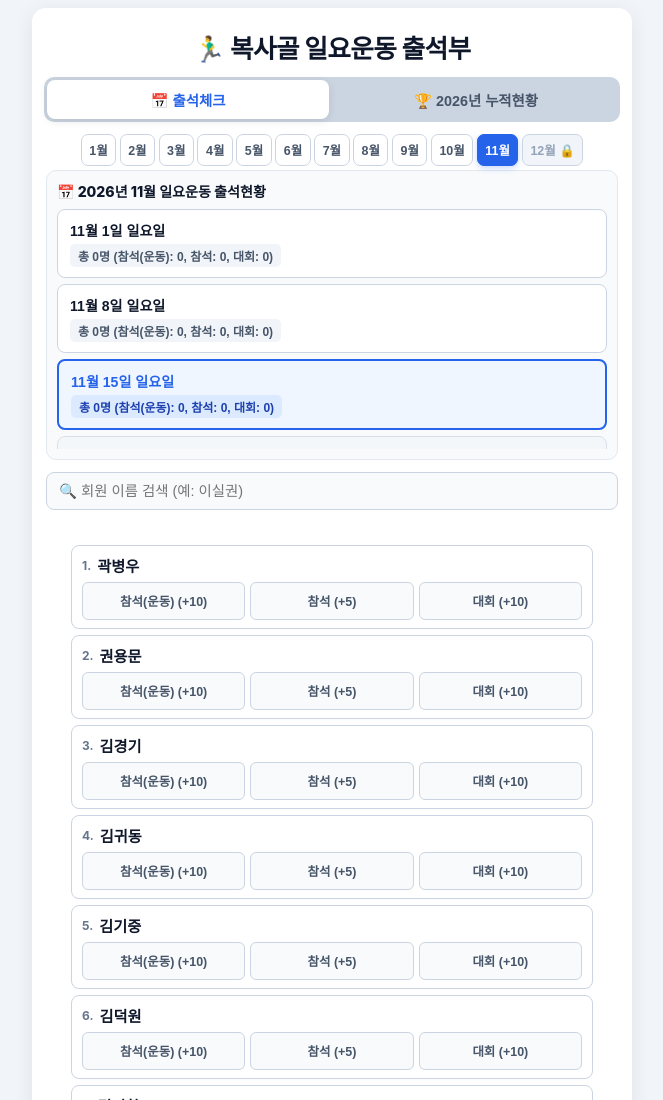
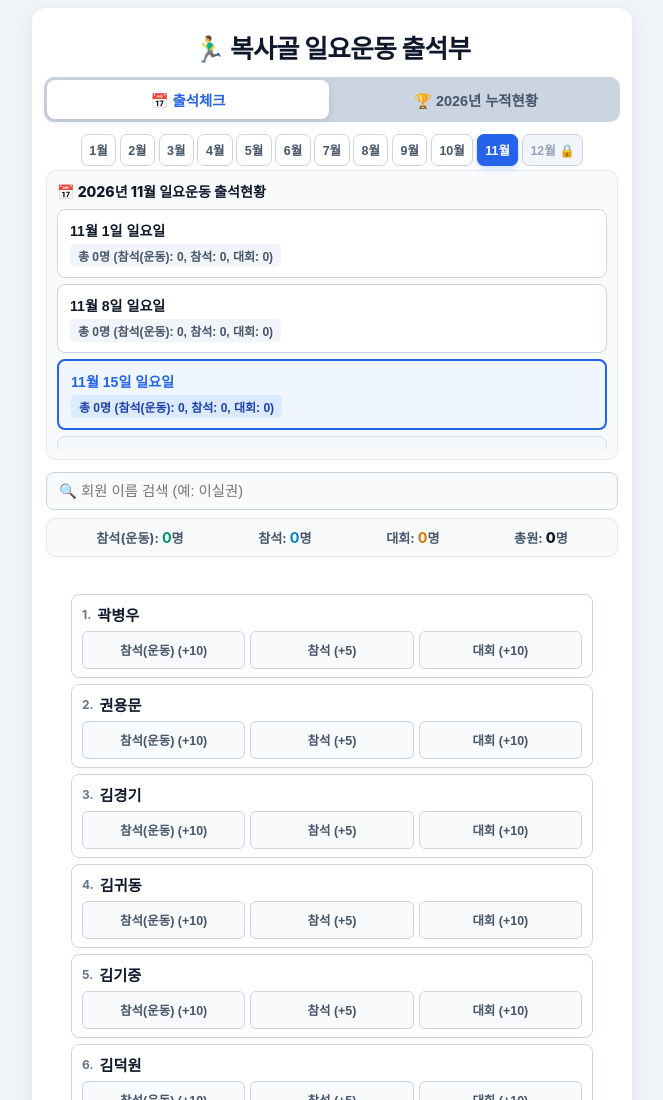
Before and after one commit to morningrun/boksakol, a plain HTML site: page index.html in a window 1280 px wide. Shown: the top 1100 px of the page, without its empty margins (308-971 px from the left). Drawn offline with Linux system fonts and the light colour scheme.

Commit message:
Update index.html

```diff
--- a/index.html
+++ b/index.html
@@ -62,9 +62,17 @@
         .month-btn.active { background: var(--accent); color: white; border-color: var(--accent); box-shadow: 0 2px 6px rgba(37,99,235,0.25); }
 
         /* 회원 검색창 스타일 */
-        .search-box { margin-bottom: 10px; }
+        .search-box { margin-bottom: 8px; }
         .search-input { width: 100%; padding: 10px 12px; font-size: 0.9rem; border: 1.5px solid var(--border); border-radius: 8px; background: #f8fafc; outline: none; box-sizing: border-box; transition: border-color 0.2s; }
         .search-input:focus { border-color: var(--accent); background: #ffffff; }
+
+        /* 선택된 날짜 당일 출석 요약 보드 스타일 */
+        .day-summary-board { background: #f8fafc; border: 1.5px solid #e2e8f0; border-radius: 9px; padding: 9px 12px; margin-bottom: 12px; display: flex; justify-content: space-around; align-items: center; font-size: 0.82rem; font-weight: 700; color: var(--text-sub); }
+        .day-summary-board span b { font-size: 0.9rem; }
+        .day-summary-board .sum-workout { color: var(--success); }
+        .day-summary-board .sum-attend { color: var(--info); }
+        .day-summary-board .sum-comp { color: var(--warning); }
+        .day-summary-board .sum-total { color: var(--primary); font-weight: 800; }
 
         /* 누적현황 기준일자 텍스트 간격 조정 */
         .stats-current-date-box { text-align: center; font-size: 0.92rem; font-weight: 800; color: var(--accent); margin-top: 10px; margin-bottom: 10px; letter-spacing: -0.3px; }
@@ -153,6 +161,14 @@
                     <input type="text" id="member-search-input" class="search-input" placeholder="🔍 회원 이름 검색 (예: 이실권)" oninput="renderCheckinList()">
                 </div>
 
+                <!-- 📊 선택된 날짜 당일 출석 요약 보드 -->
+                <div class="day-summary-board" id="day-summary-board">
+                    <span>참석(운동): <b class="sum-workout">0</b>명</span>
+                    <span>참석: <b class="sum-attend">0</b>명</span>
+                    <span>대회: <b class="sum-comp">0</b>명</span>
+                    <span>총원: <b class="sum-total">0</b>명</span>
+                </div>
+
                 <div id="member-list" class="loading">데이터 로딩 중...</div>
             </div>
 
@@ -218,7 +234,6 @@
         { name: "이호병" }, { name: "방지원" }, { name: "황연성" }, { name: "노진규" }
     ];
 
-    // v12 버전 키로 설정하여 이전 캐시를 완전히 지우고 최신 상태 반영
     let globalMembers = JSON.parse(localStorage.getItem('boksakol_sunday_members_v12')) || [...DEFAULT_MEMBERS];
 
     if (globalMembers.length !== DEFAULT_MEMBERS.length) {
@@ -452,7 +467,6 @@
     }
 
     function sortMembers() {
-        // 명단 데이터를 가나다순으로 정렬
         if (!Array.isArray(globalMembers) || globalMembers.length === 0) {
             globalMembers = [...DEFAULT_MEMBERS];
         }
@@ -561,6 +575,29 @@
             }
         });
 
+        // 🌟 현재 선택된 날짜의 출석 유형별 인원수 계산
+        let countWorkout = 0;
+        let countAttend = 0;
+        let countComp = 0;
+
+        Object.values(dayAttendance).forEach(s => {
+            if (s === 10) countWorkout++;
+            else if (s === 5) countAttend++;
+            else if (s === 99) countComp++;
+        });
+        let countTotal = countWorkout + countAttend + countComp;
+
+        // 요약 보드 UI 업데이트
+        const board = document.getElementById('day-summary-board');
+        if (board) {
+            board.innerHTML = `
+                <span>참석(운동): <b class="sum-workout">${countWorkout}</b>명</span>
+                <span>참석: <b class="sum-attend">${countAttend}</b>명</span>
+                <span>대회: <b class="sum-comp">${countComp}</b>명</span>
+                <span>총원: <b class="sum-total">${countTotal}</b>명</span>
+            `;
+        }
+
         // 검색어 필터링 적용
         const searchInput = document.getElementById('member-search-input');
         const keyword = searchInput ? searchInput.value.trim().toLowerCase() : "";
@@ -603,7 +640,6 @@
             const name = String(member.name || "").trim();
             if (!name) return;
 
-            // 가나다순 정렬된 배열 안에서의 인덱스 번호 (1번부터 시작)
             const displayIndex = globalMembers.findIndex(m => m.name === name);
 
             const score = dayAttendance[name] || 0;
```
